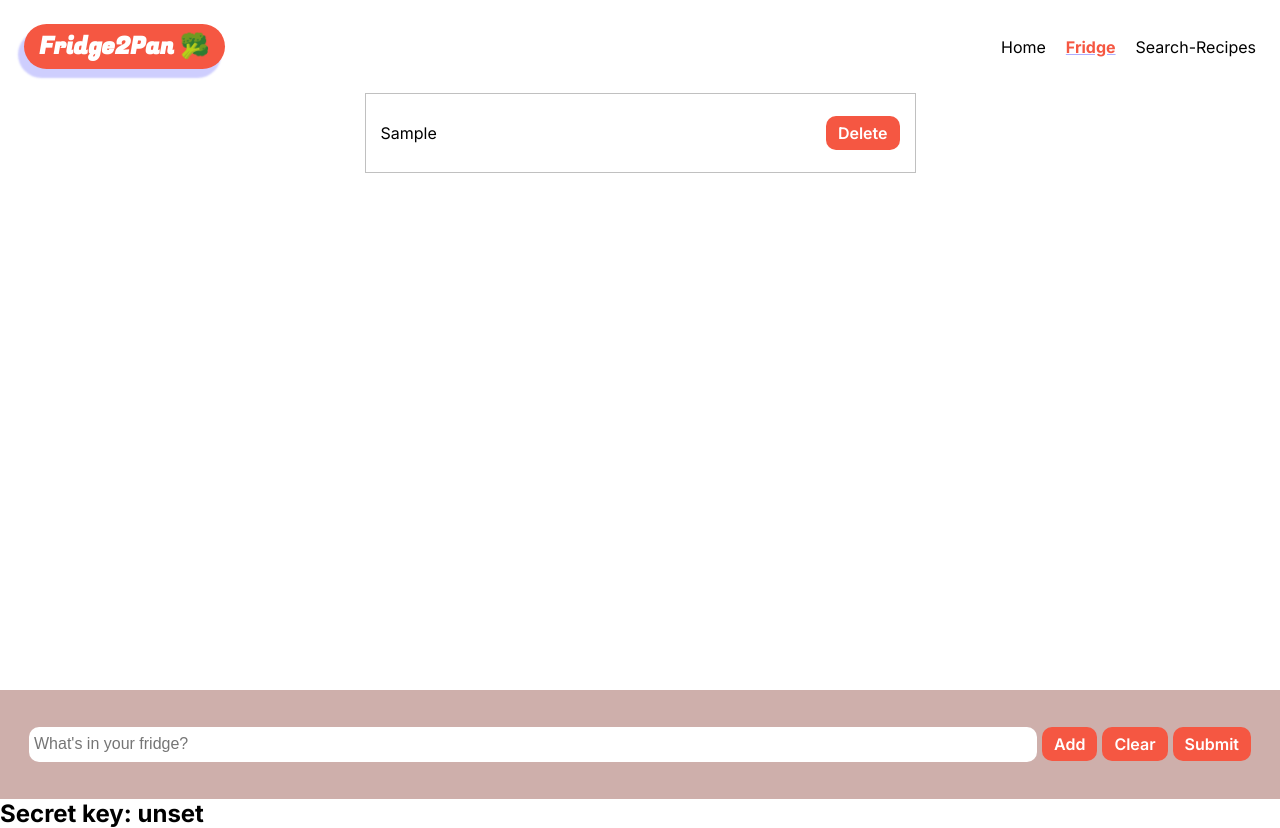
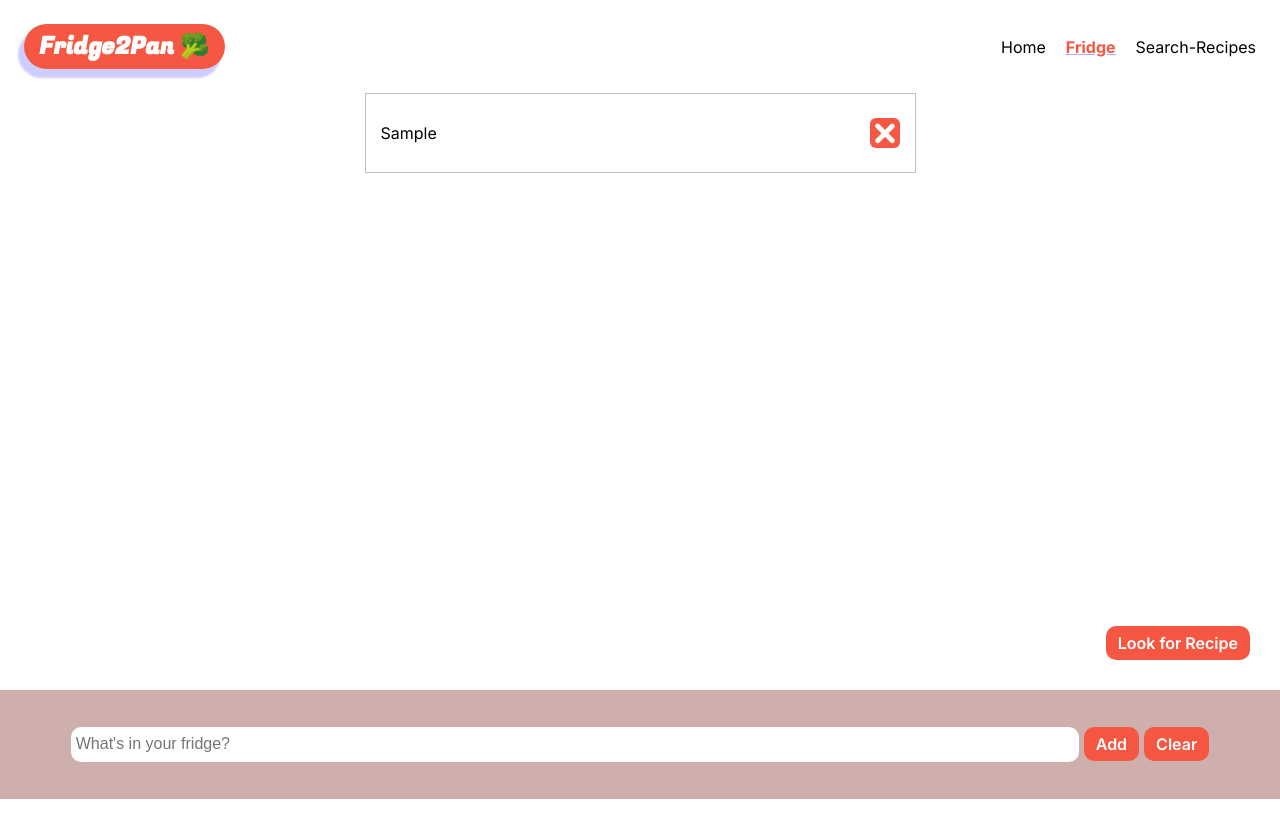
Before and after one commit to mavSeneris/Fridge2Pan, a React (Vite) app: page /fridge in a window 1280 px wide. Both pictures are taken after typing "Sample" into the empty fields and a click on the button "Add". After the commit the page ends 800 px from the top, so only its background shows below. Built offline with nearby package versions, Linux system fonts and the light colour scheme; no server answers.

Commit message:
added a search for recipe button

```diff
--- a/src/pages/Fridge.jsx
+++ b/src/pages/Fridge.jsx
@@ -1,6 +1,6 @@
 import React, { useState, useEffect } from "react";
 import EmptyState from "../components/EmptyState"
-
+import DeleteIcon from "../assets/DeleteIcon.svg"
 
 
 export default function Fridge() {
@@ -30,6 +30,10 @@ export default function Fridge() {
     }
   }
 
+  function submit(){
+    // fetchChatGPTResponse(items);
+  }
+
   function deleteItem(item) {
     setItems((prevItems) => prevItems.filter((prevItem) => prevItem !== item));
   }
@@ -39,9 +43,6 @@ export default function Fridge() {
     setItems([]);
   }
 
-  function submit(){
-    fetchChatGPTResponse(items);
-  }
 
   const handleKeyDown = (event) => {
     if (event.key === "Enter") {
@@ -51,9 +52,10 @@ export default function Fridge() {
     }
   };
 
-  useEffect(() => {
-    submit
-  }, [items]);
+  const showButton  = {
+    display: items.length > 0 ? 'block' : 'none'
+
+  }
 
   const fetchChatGPTResponse = async (items) => {
     const response = await fetch("https://api.openai.com/v1/chat/completions", {
@@ -76,13 +78,15 @@ export default function Fridge() {
     setResponse(message.replace("AI:", "").trim());
   };
 
+  useEffect(() => {submit}, [items]);
+
   console.log(response)
 
   const fridgeItems = items.map((item) => (
     <div key={item} className="fridge__items">
       {item}
-      <button type="button" onClick={() => deleteItem(item)}>
-        Delete
+      <button className="fridge__button--delete" type="button" onClick={() => deleteItem(item)}>
+        <img className="delete-icon" src={DeleteIcon} alt="" />
       </button>
     </div>
   ));
@@ -110,27 +114,28 @@ export default function Fridge() {
               onClick={addItem}
               className="fridge__button fridge__button--add"
             >
-              Add
+            Add
             </button>
             <button
               type="button"
               onClick={clearAll}
               className="fridge__button fridge__button--clear"
             >
-              Clear
+            Clear
             </button>
             <button
+              style={showButton}
               type="button"
               onClick={submit}
-              className="fridge__button fridge__button--clear"
+              className="fridge__button fridge__button--submit"
             >
-              Submit
+              Look for Recipe
             </button>
           </div>
 
         </form>
       </div>
-      <h1>Secret key: {import.meta.env.VITE_OPENAI_KEY}</h1>
+      {/* <h1>Secret key: {import.meta.env.VITE_OPENAI_KEY}</h1> */}
     </section>
   );
 }
```
